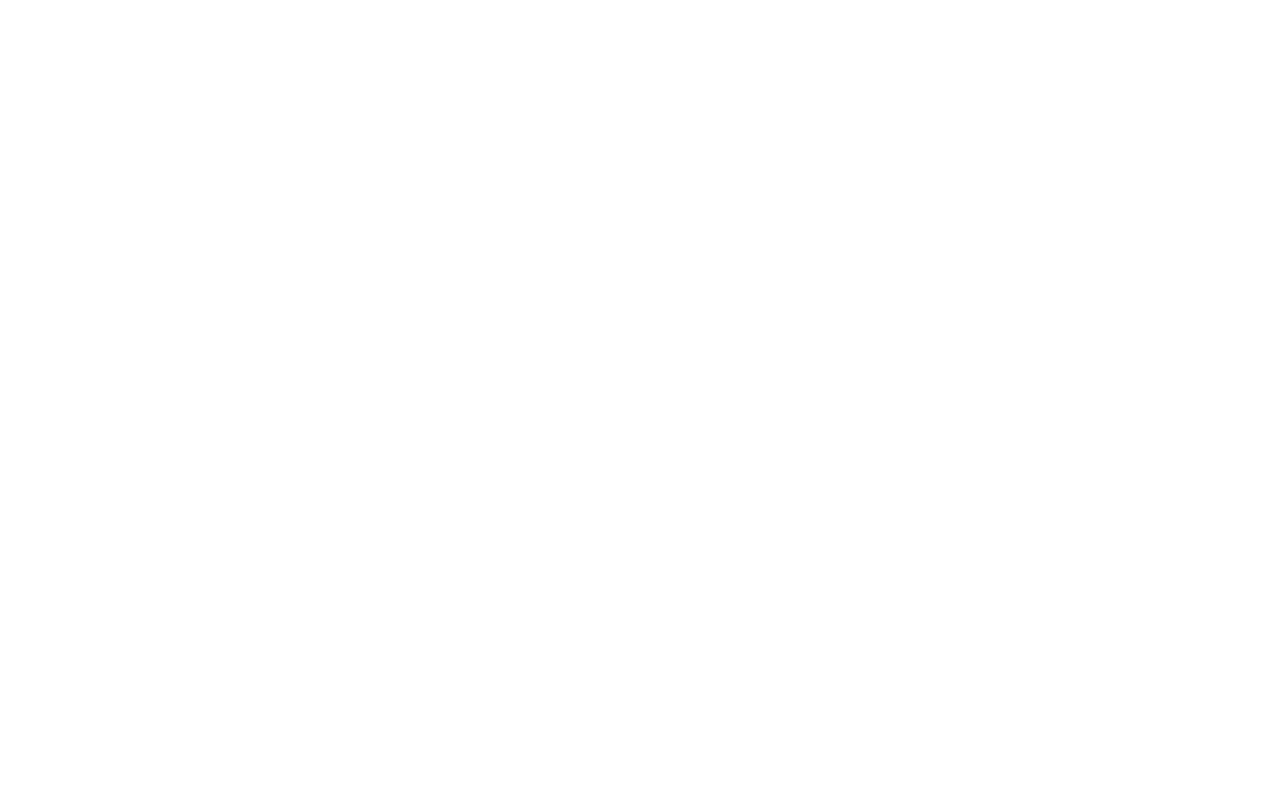
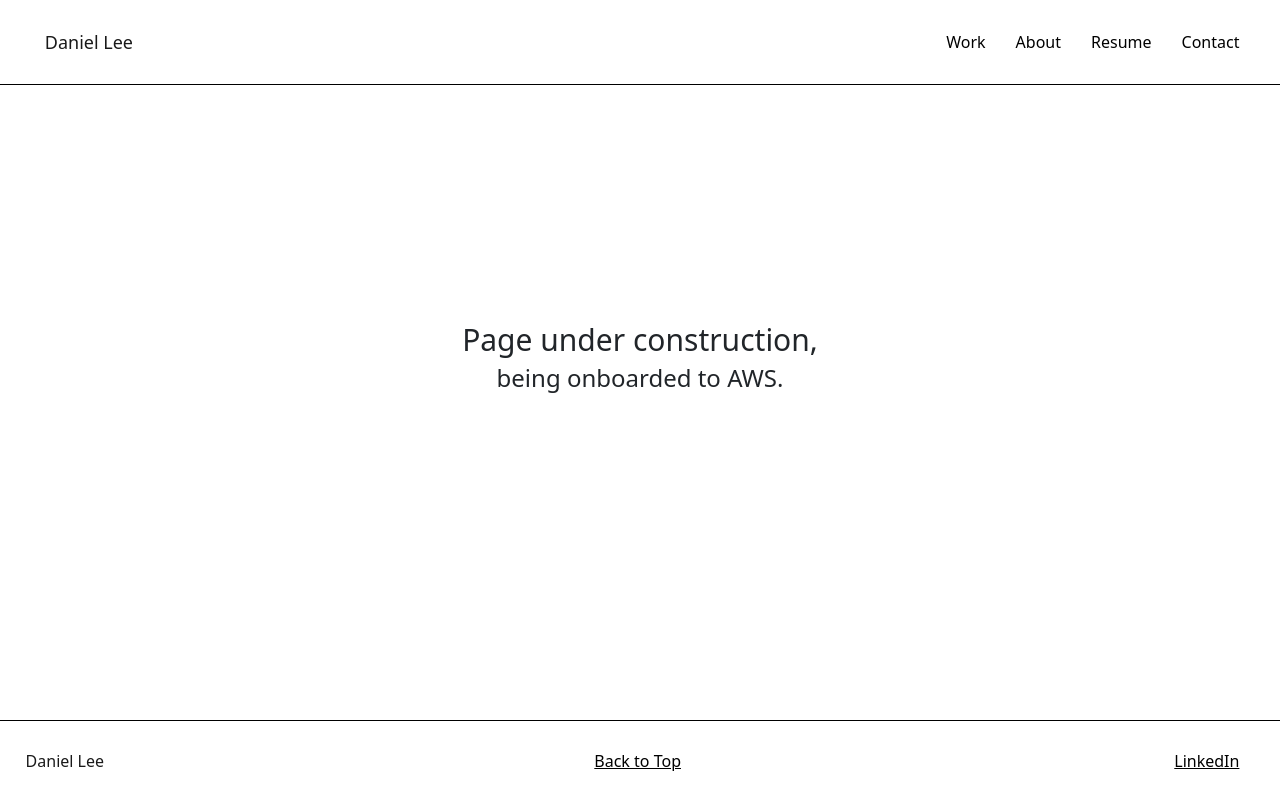
Before and after one commit to Dan-S-Lee/primary-react-portfolio, a React (Create React App) app: page /nyccovid in a window 1280 px wide. Before the commit this address had no page. Built offline with nearby package versions, Linux system fonts and the light colour scheme; a web font is replaced by a local one.

Commit message:
Adding new routing and WIP page.

```diff
--- a/src/App.js
+++ b/src/App.js
@@ -3,8 +3,8 @@
 import About from './pages/About';
 import CapitalOne from './pages/CapitalOne';
 import SPGlobal from './pages/SPGlobal';
-import Capstone from './pages/Capstone.js';
-import JobBoard from './pages/JobBoard';
+import Capstone from './pages/Capstone';
+import WIP from './pages/WIP'
 
 import { Route, Routes } from 'react-router-dom';
 import React from "react";
@@ -14,11 +14,12 @@
         <>
             <Routes>
                 <Route path={"/"} element={<Home/>}/>
+                <Route path={"/portfolio"} element={<Home/>}/>
                 <Route path={"/about"} element={<About/>}/>
                 <Route path={"/capitalone"} element={<CapitalOne/>}/>
                 <Route path={"/spglobal"} element={<SPGlobal/>}/>
                 <Route path={"/capstone"} element={<Capstone/>}/>
-                <Route path={"/jobboard"} element={<JobBoard/>}/>
+                <Route path={"/nyccovid"} element={<WIP/>}/>
             </Routes>
         </>
     );
--- /dev/null
+++ b/src/pages/WIP.css
@@ -0,0 +1,13 @@
+.wip-row {
+    padding-top: 80px;
+    max-width: 100%;
+    padding-bottom: 80px;
+    min-height: 90vh;
+    margin: auto;
+    text-align: center;
+}
+.main-title {
+    font-size: 20em;
+    margin-top: auto;
+    margin-bottom: auto;
+}
--- /dev/null
+++ b/src/pages/WIP.js
@@ -0,0 +1,24 @@
+import React from "react";
+import './WIP.css';
+import Container from "react-bootstrap/Container";
+import NavBar from "../components/NavBar";
+import Footer from "../components/Footer";
+
+function WIP() {
+    return (
+        <Container fluid className="p-0">
+            <NavBar />
+            <Container>
+                <div className={"row justify-content-center wip-row"}>
+                    <div className="col-md-10 main-title">
+                        <h1>Page under construction,</h1>
+                        <h2> being onboarded to AWS.</h2>
+                    </div>
+                </div>
+            </Container>
+            <Footer />
+        </Container>
+    );
+}
+
+export default WIP;
```
